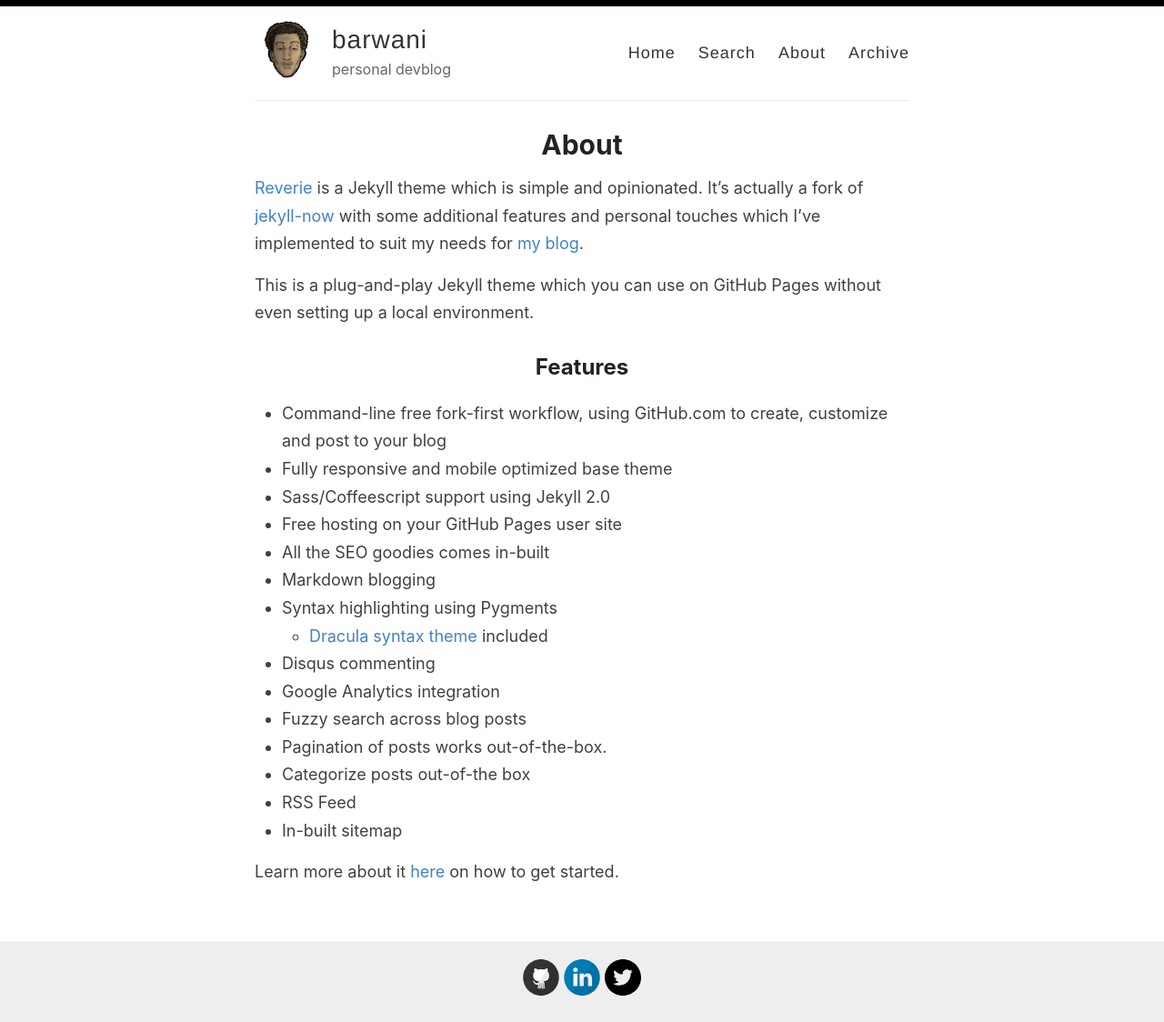
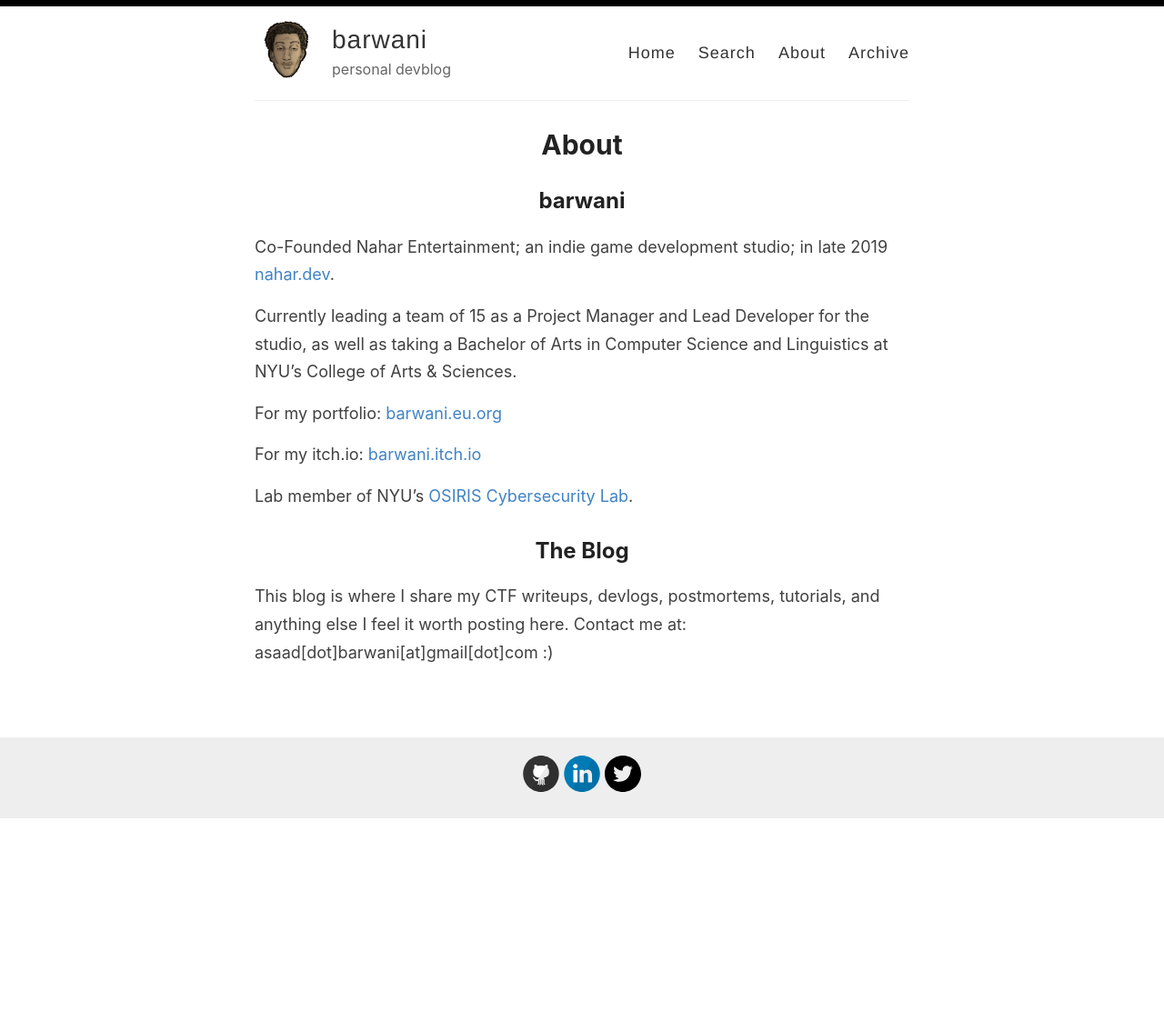
Before and after one commit to barrwani/blog, a Jekyll site: the page built from _pages/about.md, in a window 1280 px wide. Shown: the whole page at 91% size. Built offline with Jekyll 4.4.1, drawn with Linux system fonts in a browser that asks for light colours; after the commit the page ends 901 px from its top, so only the background shows below that.

Commit message:
Update about.md

```diff
--- a/_pages/about.md
+++ b/_pages/about.md
@@ -4,26 +4,19 @@
 permalink: /about/
 ---
 
-[Reverie](https://github.com/amitmerchant1990/reverie) is a Jekyll theme which is simple and opinionated. It's actually a fork of [jekyll-now](https://github.com/barryclark/jekyll-now) with some additional features and personal touches which I've implemented to suit my needs for [my blog](https://www.amitmerchant.com).
+## barwani
 
-This is a plug-and-play Jekyll theme which you can use on GitHub Pages without even setting up a local environment.
+Co-Founded Nahar Entertainment; an indie game development studio; in late 2019 [nahar.dev](https://nahar.dev/).
 
-## Features
+Currently leading a team of 15 as a Project Manager and Lead Developer for the studio, as well as taking a Bachelor of Arts in Computer Science and Linguistics at NYU's College of Arts & Sciences.
 
-- Command-line free fork-first workflow, using GitHub.com to create, customize and post to your blog
-- Fully responsive and mobile optimized base theme
-- Sass/Coffeescript support using Jekyll 2.0
-- Free hosting on your GitHub Pages user site
-- All the SEO goodies comes in-built
-- Markdown blogging
-- Syntax highlighting using Pygments
-    - [Dracula syntax theme](https://draculatheme.com/) included
-- Disqus commenting
-- Google Analytics integration
-- Fuzzy search across blog posts
-- Pagination of posts works out-of-the-box.
-- Categorize posts out-of-the box
-- RSS Feed
-- In-built sitemap
+For my portfolio: [barwani.eu.org](http://barwani.eu.org/)
 
-Learn more about it [here](https://github.com/amitmerchant1990/reverie) on how to get started.
+For my itch.io: [barwani.itch.io](https://barwani.itch.io)
+
+Lab member of NYU's [OSIRIS Cybersecurity Lab](https://osiris.cyber.nyu.edu/).
+
+
+## The Blog
+
+This blog is where I share my CTF writeups, devlogs, postmortems, tutorials, and anything else I feel it worth posting here. Contact me at: asaad[dot]barwani[at]gmail[dot]com :)
```
